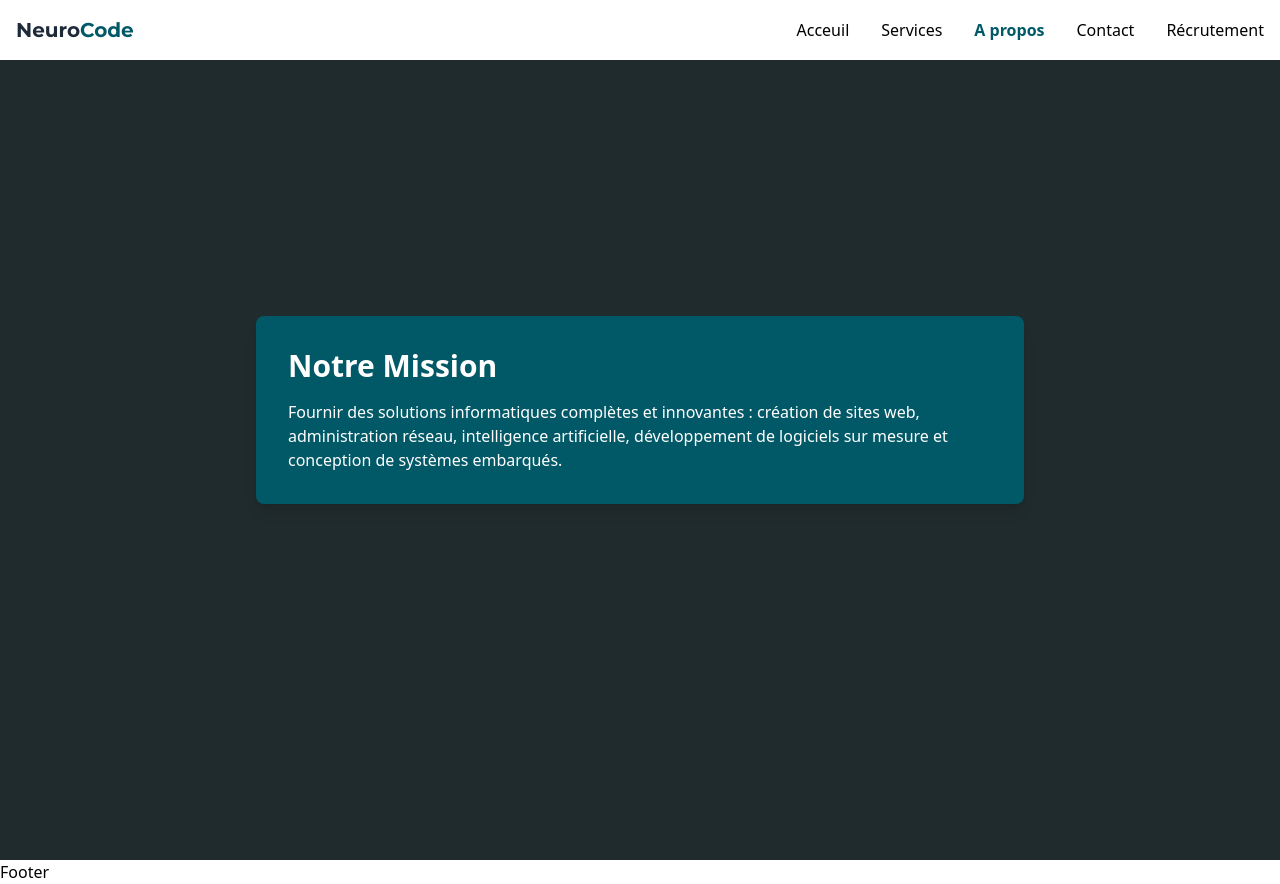
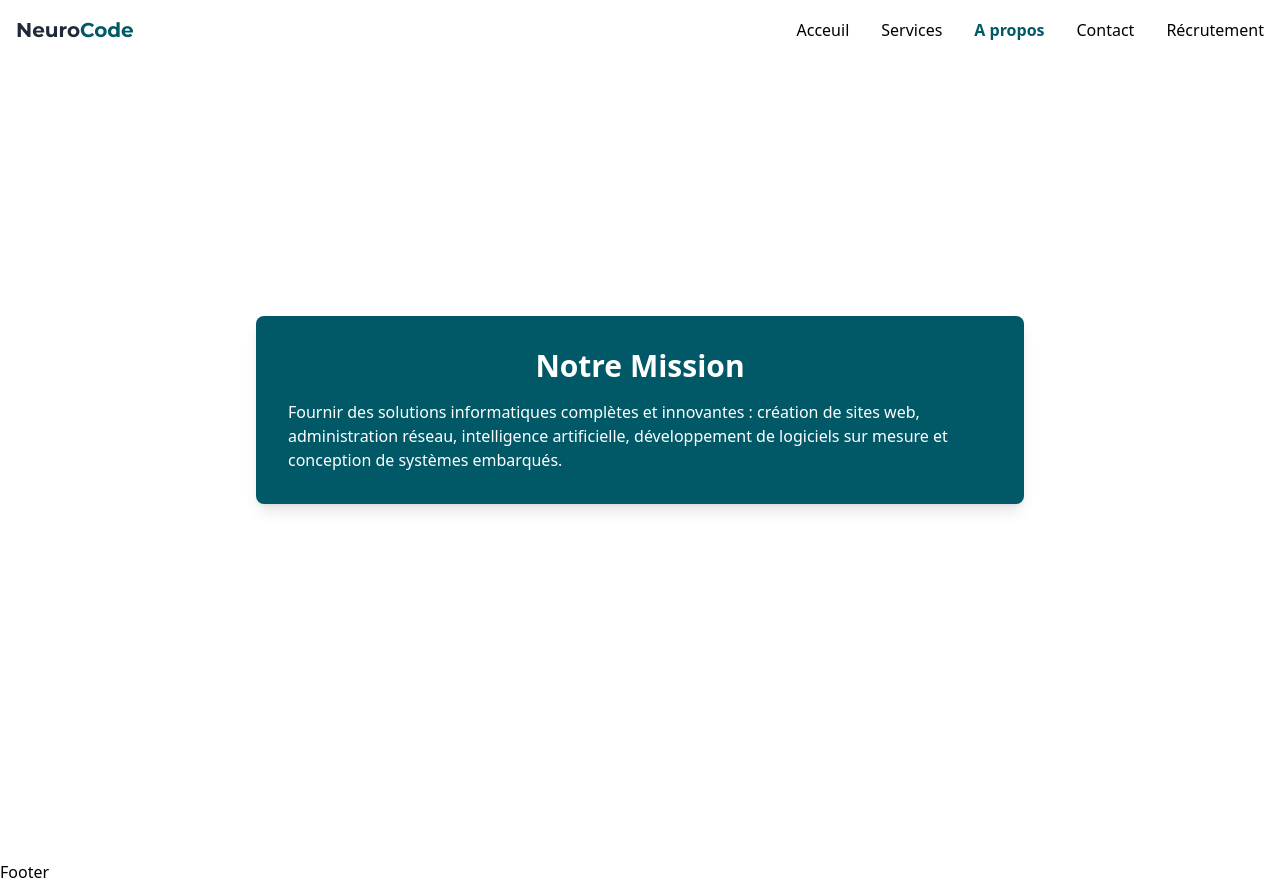
Before and after one commit to Hasina001/NeuroCode, a React (Vite) app in the folder web/: page /a_propos in a window 1280 px wide. Built offline with nearby package versions, Linux system fonts and the light colour scheme.

Commit message:
modification de apropos

```diff
--- a/web/src/pages/miniPages/Apropos.jsx
+++ b/web/src/pages/miniPages/Apropos.jsx
@@ -4,7 +4,7 @@ const Apropos = () => {
   return (
     <div className="overflow-x-hidden">
       {/* Premier bloc */}
-      <section className="min-sm:h-screen flex flex-col justify-center items-center bg-[#202B2D] text-white px-6">
+      <section className="min-sm:h-screen flex flex-col justify-center items-center text-white px-6 shadow-lg">
 
         {/* Mission */}
         <motion.div
@@ -14,7 +14,7 @@ const Apropos = () => {
           viewport={{ once: true }}
           className="bg-[#015967] p-8 m-4 rounded-lg shadow-lg max-w-3xl"
         >
-          <h2 className="text-3xl font-bold mb-4">Notre Mission</h2>
+          <h2 className="flex flex-col justify-center items-center text-3xl font-bold mb-4">Notre Mission</h2>
           <p>
             Fournir des solutions informatiques complètes et innovantes :
             création de sites web, administration réseau, intelligence artificielle,
```
